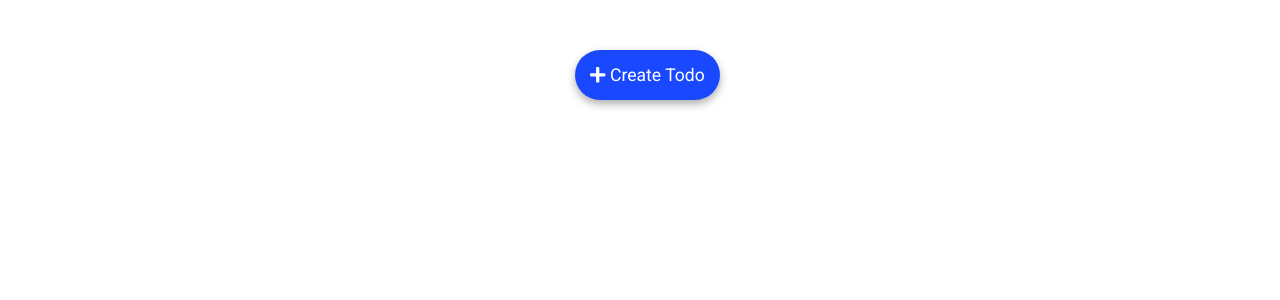
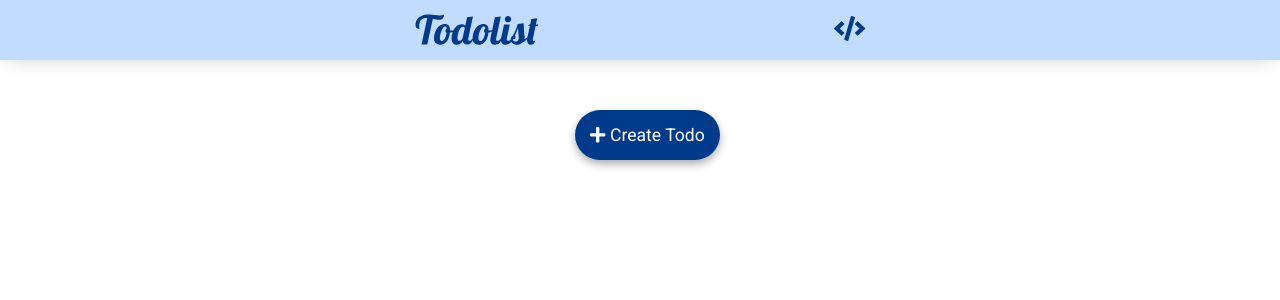
Before and after one commit to saurabh-33/todolist, a React (Create React App) app: page / in a window 1280 px wide. Shown: the top 300 px of the page. Built offline with nearby package versions, Linux system fonts and the light colour scheme.

Commit message:
added appbar, scss variables but cuz of bug edit and delete not working now.

```diff
--- a/src/App.js
+++ b/src/App.js
@@ -1,10 +1,13 @@
 import React from "react";
+import Appbar from "./Appbar";
 import PreloadScreen from "./PreloadScreen";
 import TodoList from "./TodoList";
+
 const App = () => {
 	return (
 			<>
 				<PreloadScreen />
+				<Appbar />
 				<TodoList />
 			</>
 		);
--- /dev/null
+++ b/src/Appbar.js
@@ -0,0 +1,17 @@
+import React from 'react'
+import SVGLogo from './SVGLogo'
+import { faCode } from '@fortawesome/free-solid-svg-icons'
+import { FontAwesomeIcon } from '@fortawesome/react-fontawesome'
+
+const Appbar = () => {
+    return (
+        <header className='appbar'>
+            <div className='appbar__items-wrapper'>
+                <SVGLogo className='appbar__logo' />
+                <a href='#' title='Source code'><FontAwesomeIcon icon={faCode} className='appbar__code-icon' /></a>
+            </div>
+        </header>
+    )
+}
+
+export default Appbar
--- a/src/PreloadScreen.js
+++ b/src/PreloadScreen.js
@@ -2,7 +2,7 @@ import React, { useState,useEffect } from 'react';
 import { CSSTransition } from 'react-transition-group';
 import SVGLogo from './SVGLogo';
 const PreloadScreen = () => {
-    const preloadSVGAnimationDuration = 3000;
+    const preloadSVGAnimationDuration = 3200;
     const [isPreloadScreenActive, setIsPreloadScreenActive] = useState(true);
     useEffect(() => {
         setTimeout(()=>{
@@ -10,15 +10,15 @@ const PreloadScreen = () => {
         }, preloadSVGAnimationDuration);
     });
     return (
-        <CSSTransition in={isPreloadScreenActive} classNames='preload-svg-container' timeout={
+        <CSSTransition in={isPreloadScreenActive} classNames="preload-svg-container" timeout={
             {
                 enter: 0,
                 appear: 0,
                 exit: 300
             }
         } unmountOnExit>
-            <div className='preload-svg-container'>
-                <SVGLogo className={'preload-svg'} />
+            <div className="preload-svg-container">
+                <SVGLogo className="preload-svg" viewBox="-3 0 130 32"/>
             </div>
         </CSSTransition>
     );
--- /dev/null
+++ b/src/scss/_appbar.scss
@@ -0,0 +1,35 @@
+#root {
+	padding-top: $appbar-height;
+}
+.appbar {
+	position: absolute;
+	top: 0;
+	left: 0;
+	width: 100%;
+	height: $appbar-height;
+	background-color: $appbar-background-color;
+	box-shadow: 0 3px 20px -5px rgba(0, 0, 0, 0.2);
+	&__items-wrapper {
+		max-width: 500px;
+		height: 100%;
+		display: flex;
+		justify-content: space-between;
+		align-items: center;
+		padding: 0 25px 0 25px;
+		margin: 0 auto;
+	}
+	&__logo {
+		width: 127px;
+		height: 32px;
+		fill: $appbar-items-color;
+	}
+	a {
+		text-decoration: none;
+	}
+	&__code-icon {
+		display: inline-block;
+		cursor: pointer;
+		color: $appbar-items-color;
+		font-size: 25px;
+	}
+}
--- a/src/scss/_createTodoBtn.scss
+++ b/src/scss/_createTodoBtn.scss
@@ -4,7 +4,7 @@
 	box-shadow: 0 4px 8px 0 rgb(173, 173, 173);
 	border-radius: 500px;
 	color: #fff;
-	background-color: #1a48ff;
+	background-color: $btn-color;
 	margin-right: 10px;
 	font-size: 1.1em;
 }
--- a/src/scss/_floatingMenu.scss
+++ b/src/scss/_floatingMenu.scss
@@ -17,8 +17,8 @@
 		cursor: pointer;
 		&:focus,
 		&:hover {
-			background-color: rgba(26, 72, 255, 0.1);
-			color: rgb(26, 72, 255);
+			background-color: $option-btn-background-color;
+			color: $option-btn-color;
 		}
 	}
 
--- a/src/scss/_modal.scss
+++ b/src/scss/_modal.scss
@@ -89,12 +89,12 @@ $modal-container-transition-duration: $modal-transition-duration;
 		&--raised {
 			grid-area: primaryActionBtn;
 			color: #fff;
-			background-color: rgb(26, 72, 255);
+			background-color: $btn-color;
 		}
 		&--outlined {
 			grid-area: secondaryActionBtn;
-			border: 1px solid rgb(26, 72, 255);
-			color: rgb(26, 72, 255);
+			border: 1px solid $btn-color;
+			color: $btn-color;
 		}
 	}
 }
--- a/src/scss/_todo.scss
+++ b/src/scss/_todo.scss
@@ -4,14 +4,12 @@ $svg-check-tansition-duration: 100ms;
 @mixin common-todo-card-styles {
 	.todo-card {
 		display: flex;
-		// display: grid;
-		// grid-template-columns: ;
 		position: relative;
 		justify-content: space-between;
 		align-items: center;
 		border-radius: 8px;
 		background-color: #fff;
-		box-shadow: 0 0 15px 0 #ccc;
+		box-shadow: 0 0 25px 0px rgba(204, 204, 204, 0.5);
 		margin: 25px;
 		padding: 15px;
 		transform-origin: center top;
@@ -23,15 +21,10 @@ $svg-check-tansition-duration: 100ms;
 		&-enter-active {
 			opacity: 1;
 			transform: scale(1);
-			// transition: opacity $todo-transition-duration;
 			transition: opacity $todo-transition-duration
 					cubic-bezier(0, 0.07, 1, -0.11),
 				transform $todo-transition-duration cubic-bezier(0, 1.15, 1, 0.99);
 		}
-		// &-enter-done {
-		// 	opacity: 1;
-		// 	// height: 60px;
-		// }
 		&-exit {
 			opacity: 1;
 			transform: scale(1);
@@ -39,15 +32,10 @@ $svg-check-tansition-duration: 100ms;
 		&-exit-active {
 			opacity: 0;
 			transform: scale(0.95);
-			// transition: opacity $todo-transition-duration;
 			transition: opacity $todo-transition-duration
 					cubic-bezier(0, 0.07, 1, -0.11),
 				transform $todo-transition-duration cubic-bezier(0, 1.15, 1, 0.99);
 		}
-		// &-exit-done {
-		// 	opacity: 1;
-		// 	height: 60px;
-		// }
 
 		input[type="checkbox"] {
 			display: none;
@@ -61,7 +49,7 @@ $svg-check-tansition-duration: 100ms;
 
 				svg {
 					width: 2em;
-					stroke: rgb(26, 72, 255);
+					stroke: $option-btn-color;
 					stroke-width: 5;
 					fill: white;
 
@@ -76,16 +64,11 @@ $svg-check-tansition-duration: 100ms;
 					}
 				}
 			}
-			// &:checked + label {
-			// 	.svg-checkbox-tick {
-			// 	}
-			// }
 		}
 
 		&__text {
 			display: inline-block;
 			margin: 0 15px;
-			// width: calc(100% - 120px);
 			overflow-wrap: break-word;
 			overflow-y: auto;
 			max-width: 335px;
@@ -103,20 +86,18 @@ $svg-check-tansition-duration: 100ms;
 			display: flex;
 			justify-content: center;
 			align-items: center;
-			// padding: 4px;
 			border: none;
 			border-radius: 50%;
 			width: 30px;
 			height: 30px;
-			// margin: 4px;
 			color: #000;
 			background-color: transparent;
 			outline: none;
 			cursor: pointer;
 
 			&.active {
-				background-color: rgba(0, 124, 226, 0.1);
-				color: rgb(26, 72, 255);
+				background-color: $option-btn-background-color;
+				color: $option-btn-color;
 			}
 		}
 	}
--- a/src/scss/_variables.scss
+++ b/src/scss/_variables.scss
@@ -1 +1,7 @@
 $logo-color: rgba(0, 58, 138, 1);
+$appbar-height: 60px;
+$appbar-items-color: rgba(0, 58, 138, 1);
+$appbar-background-color: rgba(82, 154, 255, 0.35);
+$option-btn-color: rgba(0, 58, 138, 1);
+$option-btn-background-color: rgba(82, 154, 255, 0.1);
+$btn-color: rgba(0, 58, 138, 1);
--- a/src/scss/index.scss
+++ b/src/scss/index.scss
@@ -3,6 +3,7 @@
 @import "preloadScreen";
 @import "fonts";
 @import "appSkeleton";
+@import "appbar";
 @import "todo";
 @import "floatingMenu";
 @import "createTodoBtn";
```
Also changed, not shown: src/SVGLogo.js.
